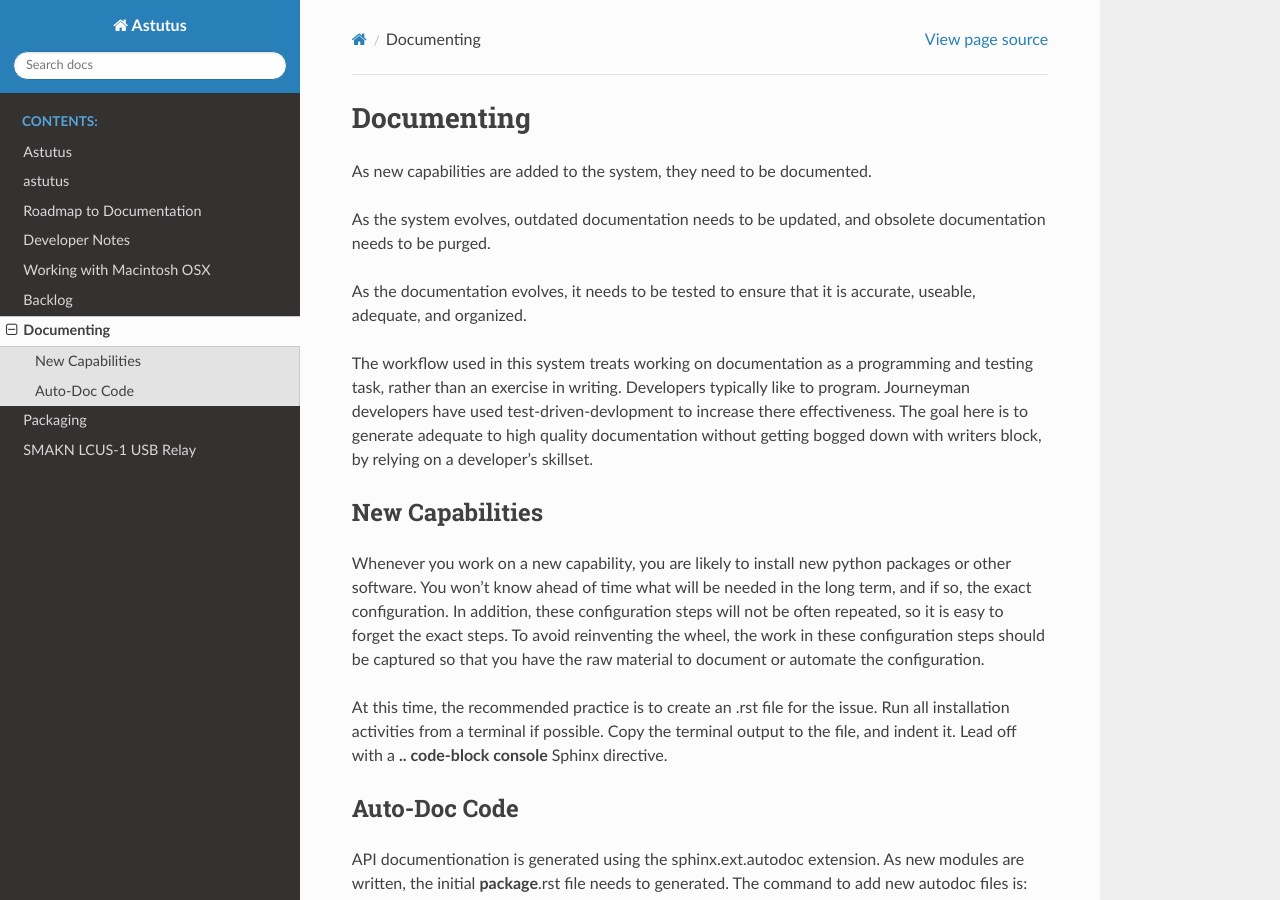
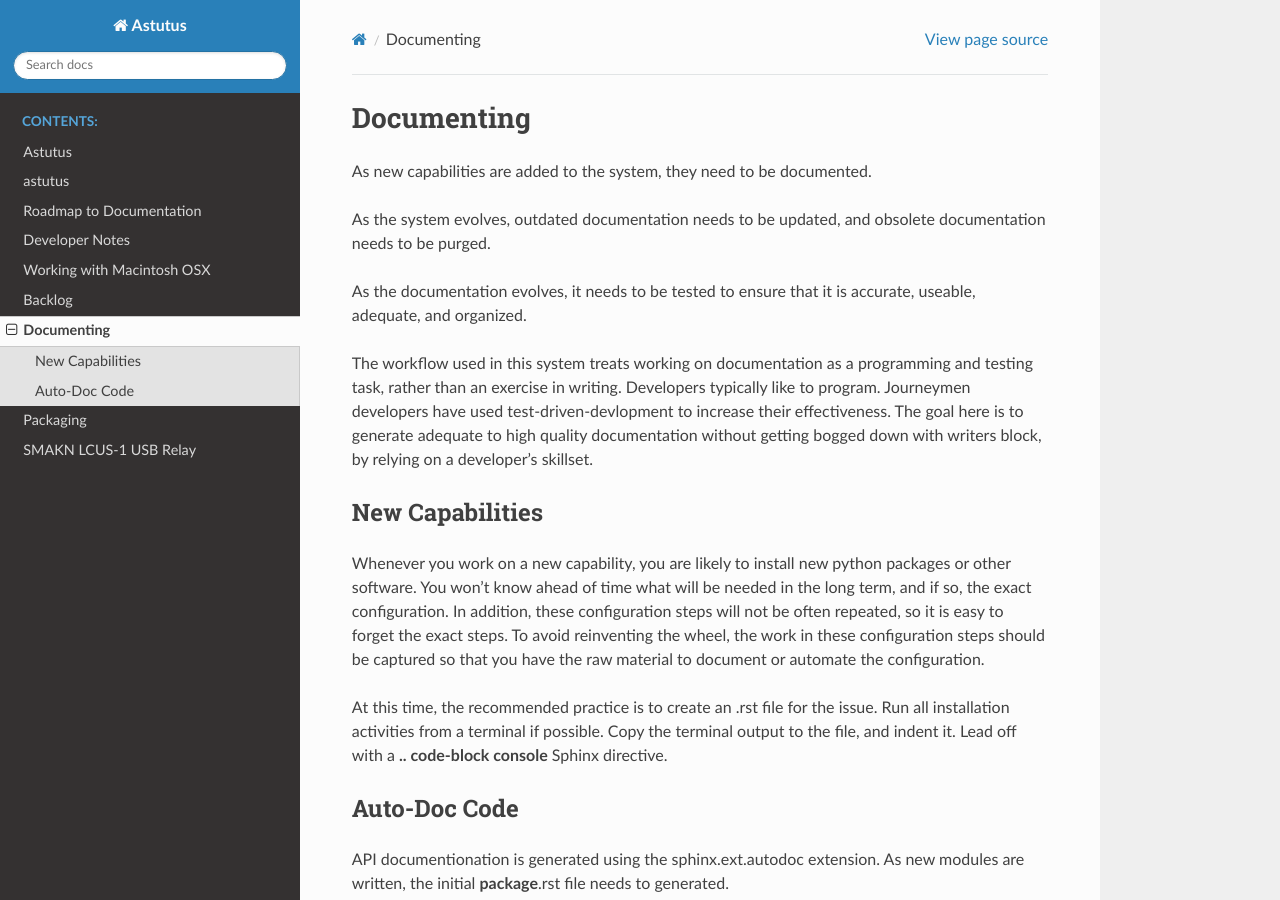
Before and after one commit to rich-dobbs-13440/astutus, a Sphinx documentation site: the page built from docs/source/documenting.rst, in a window 1280 px wide and 900 px high. Built offline with Sphinx 7.4.7 and the Read the Docs theme 2.0.0, drawn with Linux system fonts in a browser that asks for light colours.

```diff
--- a/docs/source/backlog.rst
+++ b/docs/source/backlog.rst
@@ -3,7 +3,7 @@ Backlog
 
 Backlog:
 
-  * Task: Update for autodocs for all all modules.
+  * Task: Create an initial pass for module docstring for astutus.usb.tree
   * Story: As a user, I can configure my own aliases for physical USB
     devices in the USB tree.
   * Story: As a developer, I can view documentation from RPi
@@ -20,6 +20,8 @@ Backlog:
 
 Done:
 
+    * |done| 2020-12-29 12:00 Task: Update for autodocs for all all modules.
+
     * |done| 2020-12-29 09:16 Story: As a user, I can run a command to view the USB tree.
 
     * |done| 2020-12-28 13:06 Story: As a developer, the database is operational
--- a/docs/source/documenting.rst
+++ b/docs/source/documenting.rst
@@ -11,8 +11,8 @@ accurate, useable, adequate, and organized.
 
 The workflow used in this system treats working on documentation as a
 programming and testing task, rather than an exercise in writing.
-Developers typically like to program.  Journeyman developers have
-used test-driven-devlopment to increase there effectiveness.  The
+Developers typically like to program.  Journeymen developers have
+used test-driven-devlopment to increase their effectiveness.  The
 goal here is to generate adequate to high quality documentation
 without getting bogged down with writers block, by relying on
 a developer's skillset.
@@ -41,9 +41,7 @@ Auto-Doc Code
 
 API documentionation is generated using the sphinx.ext.autodoc
 extension.  As new modules are written, the initial **package**.rst
-file needs to generated.  The command to add new autodoc
-files is:
-
+file needs to generated.
 
 **Do not use the -f or --force option.** The existing files
 may contain customizations that you don't want to lose.
```
